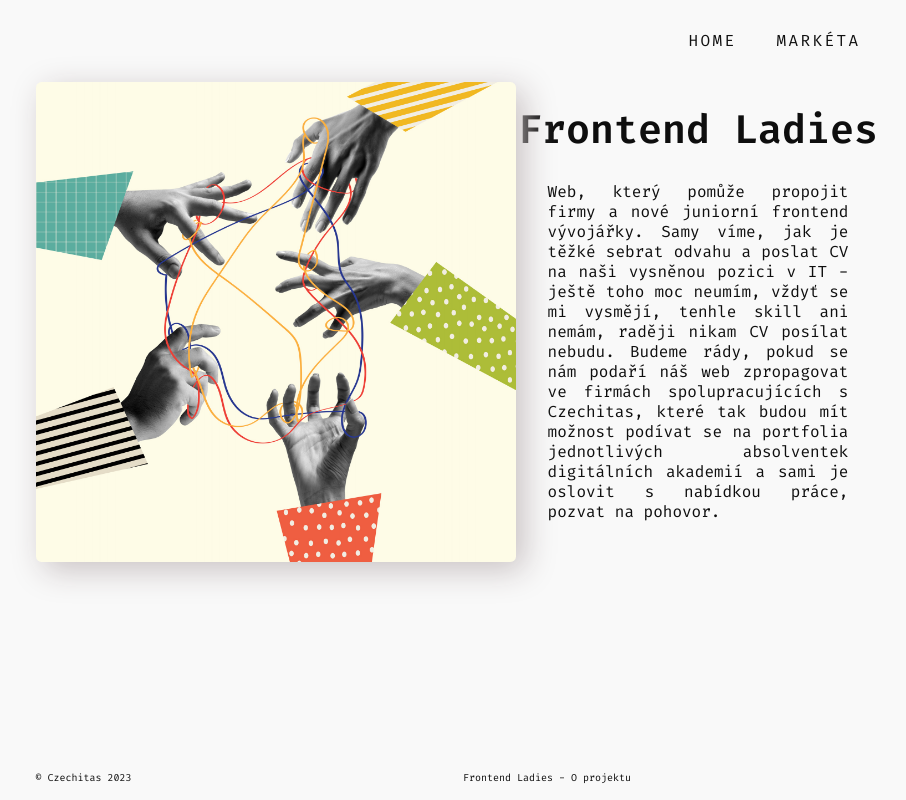
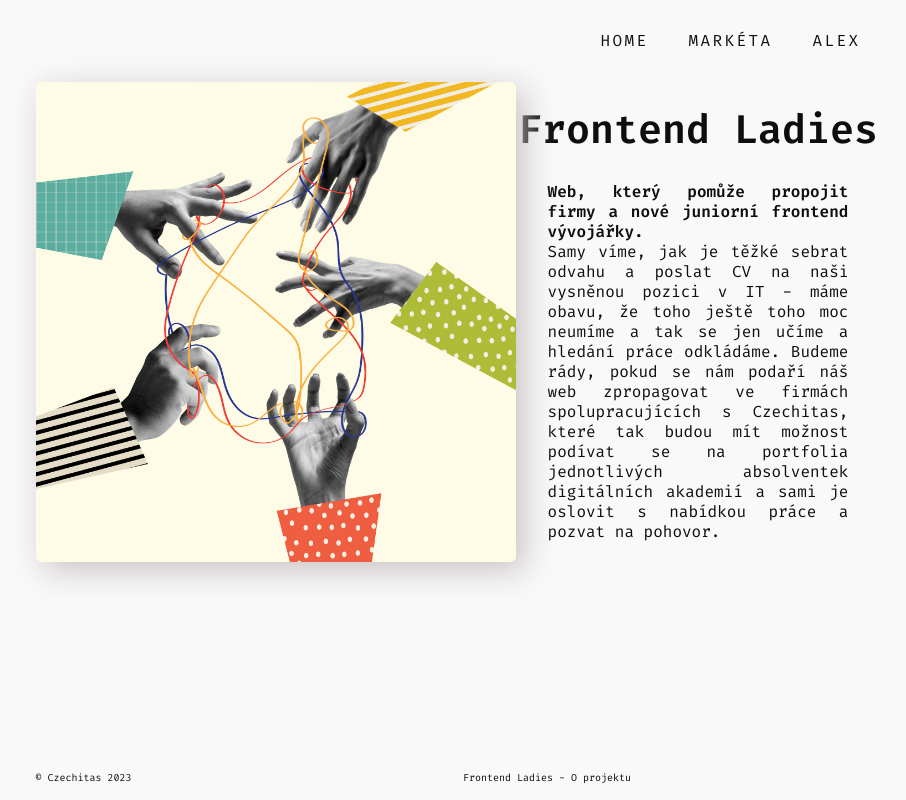
Before and after one commit to MarketaMiza/o-projektu, a React app: page /Home in a window 1280 px wide. Shown: the whole page, without its empty margins (182-1088 px from the left). Built offline with nearby package versions, Linux system fonts and the light colour scheme.

Commit message:
pridani pages/alex

```diff
--- /dev/null
+++ b/src/Pages/Alex/index.jsx
@@ -0,0 +1,10 @@
+import React from "react";
+import "./style.css"
+
+export const Alex =() => {
+    return (
+        <div className="tittle">
+            <h2>Ahoj, jsem Alex</h2>
+        </div>
+    )
+}
--- a/src/Pages/Home/index.jsx
+++ b/src/Pages/Home/index.jsx
@@ -12,14 +12,15 @@ export const Home = () => {
         <div className="text">
           <h3>Frontend Ladies</h3>
           <p>
-            Web, který pomůže propojit firmy a nové juniorní frontend vývojářky.
+            <strong>Web, který pomůže propojit firmy a nové juniorní frontend vývojářky.</strong>
+            <br />
+
             Samy víme, jak je těžké sebrat odvahu a poslat CV na naši vysněnou
-            pozici v IT - ještě toho moc neumím, vždyť se mi vysmějí, tenhle
-            skill ani nemám, raději nikam CV posílat nebudu. Budeme rády, pokud
+            pozici v IT - máme obavu, že toho ještě toho moc neumíme a tak se jen učíme a hledání práce odkládáme. Budeme rády, pokud
             se nám podaří náš web zpropagovat ve firmách spolupracujících s
             Czechitas, které tak budou mít možnost podívat se na portfolia
             jednotlivých absolventek digitálních akademií a sami je oslovit s
-            nabídkou práce, pozvat na pohovor.
+            nabídkou práce a pozvat na pohovor.
           </p>
         </div>
       </article>
--- a/src/Pages/Marketa/index.jsx
+++ b/src/Pages/Marketa/index.jsx
@@ -16,11 +16,10 @@ export const Marketa = () => {
             <div className="home__data">
               <h1 className="home__name">Markéta Mížová</h1>
               <p className="home__work">
-                <strong> Budoucí Junior Frontend Developer </strong>
+                <strong>Junior Frontend Developer </strong>
               </p>
               <p className="home__work">
-                Jsem pilnou studentkou Digitální akademie web. V Czechitas jsou
-                super. Už se těším až si budu hledat novou práci!
+              Frontend se učím od roku 2020 pomocí kurzů Czechitas, Udemy, Skillmea. Díky tvorbě webových strábek nacházím ve své práci radost a uplatnění skrz <strong>kreativitu, systematické a analytické myšlení,</strong> mám příjemný pocit z dobře odvedené a viditelné práce. Momentálně pracuji jako koordinátorka projektu Národní technické knihovny. Mé projekty najdete na GitHubu.
               </p>
               <div className="home__socials">
                 <a
--- a/src/Pages/Marketa/marketa.css
+++ b/src/Pages/Marketa/marketa.css
@@ -87,6 +87,7 @@ img {
   padding-left: 5.5rem;
   margin-bottom: 3.5rem;
   position: relative;
+  border-radius: 0.2rem;
 }
 
 .home__box {
--- a/src/index.jsx
+++ b/src/index.jsx
@@ -9,7 +9,7 @@ import {
 } from "react-router-dom";
 import { Home } from "./Pages/Home/index";
 import { Marketa } from "./Pages/Marketa/index";
-// import { Alex } from "./Pages/Alex/index";
+import { Alex } from "./Pages/Alex/index";
 import "./style.css";
 
 const App = () => {
@@ -21,6 +21,7 @@ const App = () => {
             <ul>
               <Link to="/Home">Home</Link>
               <Link to="/Marketa">Markéta</Link>
+              <Link to="/Alex">Alex</Link>
             </ul>
           </menu>
         </header>
@@ -53,6 +54,10 @@ const router = createBrowserRouter([
         path: "/Marketa",
         element: <Marketa />,
       },
+      {
+        path: "/Alex",
+        element: <Alex />,
+      },
     ],
   },
 ]);
```
Also changed, not shown: src/Pages/Alex/style.css (added).
